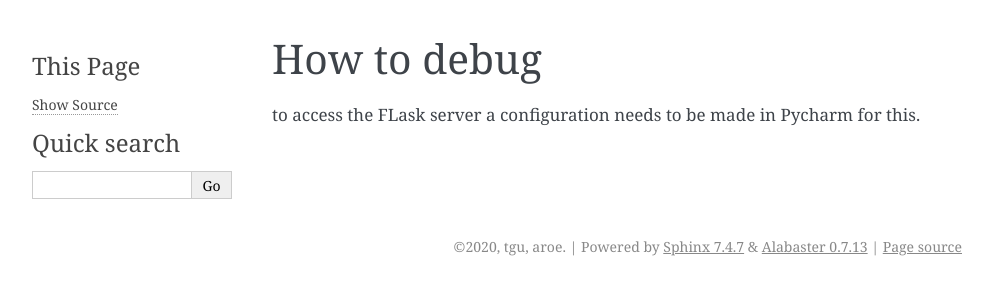
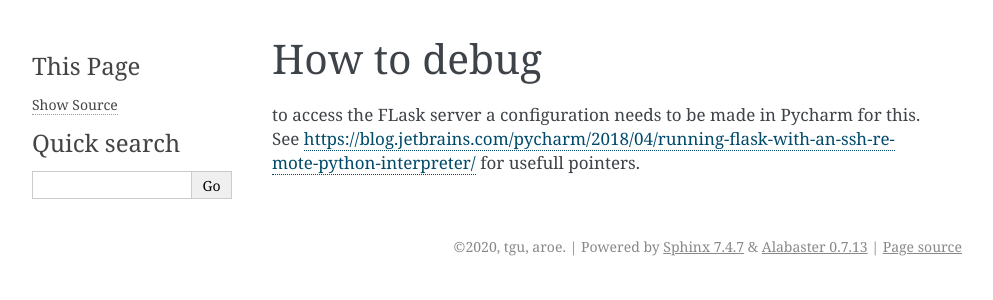
Before and after one commit to aroelo/ncp_docker, a Sphinx documentation site: the page built from sphinx_documentation/source/debugging.rst, in a window 1280 px wide. Shown: the top 300 px of the page, without its empty margins (148-1141 px from the left). Built offline with Sphinx 7.4.7, drawn with Linux system fonts in a browser that asks for light colours.

Commit message:
Update sphinx_documentation/source/debugging.rst

```diff
--- a/sphinx_documentation/source/debugging.rst
+++ b/sphinx_documentation/source/debugging.rst
@@ -1,3 +1,3 @@
 How to debug
 ======================
-to access the FLask server a configuration needs to be made in Pycharm for this.
+to access the FLask server a configuration needs to be made in Pycharm for this. See https://blog.jetbrains.com/pycharm/2018/04/running-flask-with-an-ssh-remote-python-interpreter/ for usefull pointers.
```
